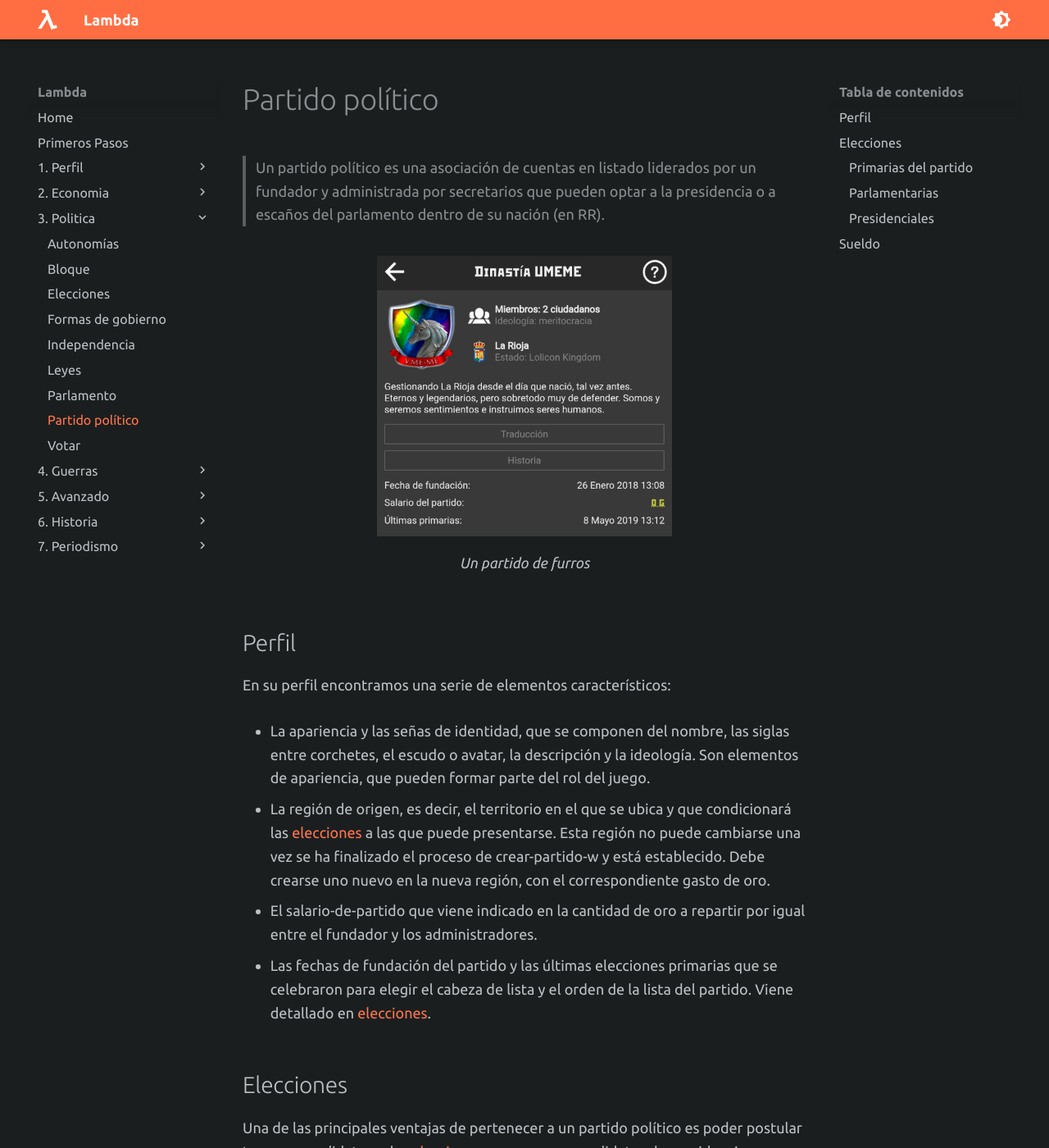
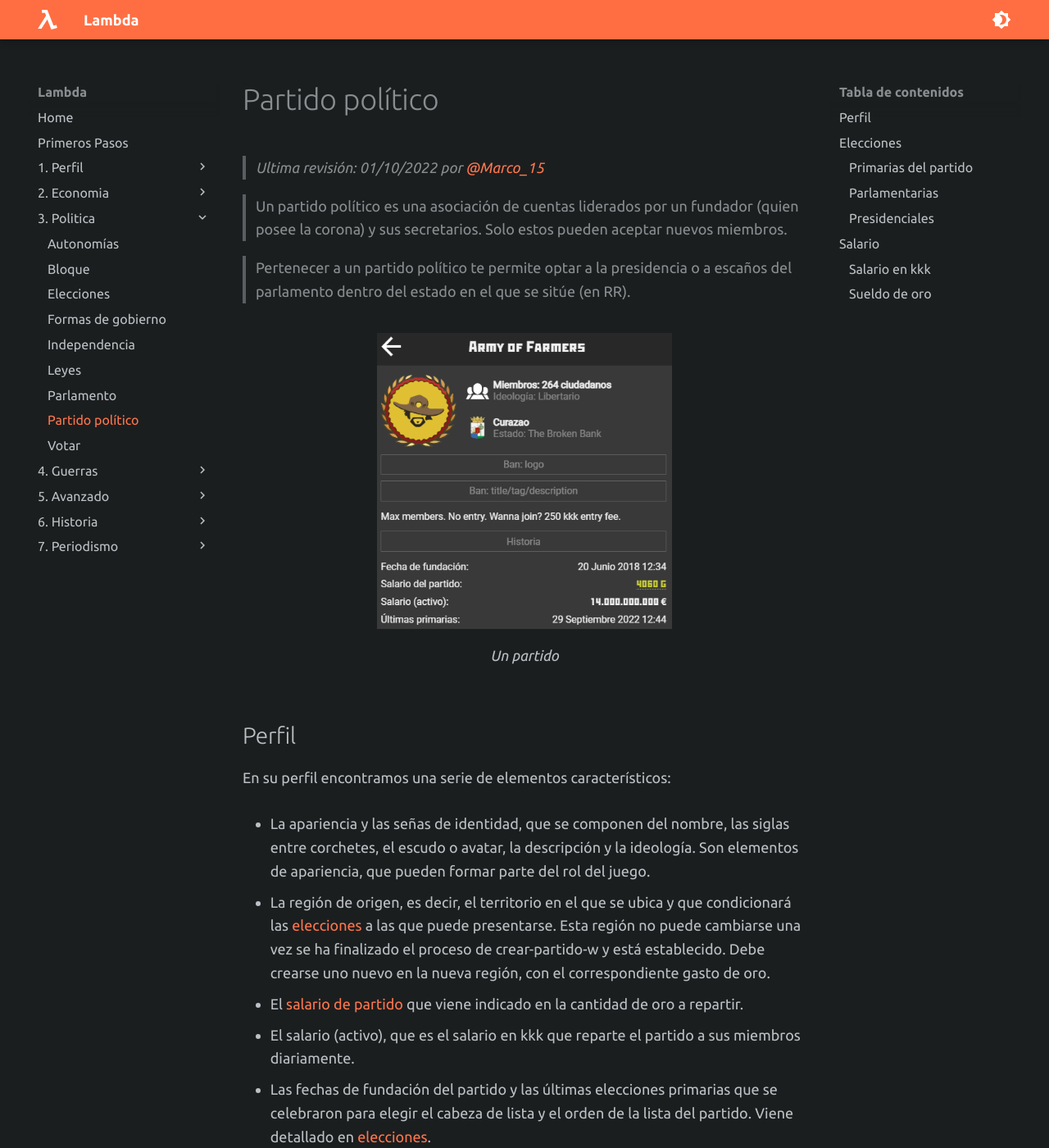
Before and after one commit to pbl0/lambda-mkdocs-material, an MkDocs documentation site: the page built from docs/3.-Politica/Partido.md, in a window 1280 px wide and 1400 px high. Shown: the whole window at 82% size. Built offline with MkDocs 1.6.1 and Material for MkDocs 9.7.7, drawn with Linux system fonts in a browser that asks for light colours; some of the changed text lies outside the part shown.

Commit message:
Actualización partido y sueldo

```diff
--- a/docs/3.-Politica/Partido.md
+++ b/docs/3.-Politica/Partido.md
@@ -1,10 +1,16 @@
 # Partido político
 
-> Un partido político es una asociación de cuentas en listado liderados por un fundador y administrada por secretarios que pueden optar a la presidencia o a escaños del parlamento dentro de su nación (en RR).
+> _Ultima revisión: 01/10/2022 por [@Marco_15](https://t.me/Marco_15)_
+
+<!-- * -->
+
+> Un partido político es una asociación de cuentas liderados por un fundador (quien posee la corona) y sus secretarios. Solo estos pueden aceptar nuevos miembros.
+<!-- * -->
+> Pertenecer a un partido político te permite optar a la presidencia o a escaños del parlamento dentro del estado en el que se sitúe (en RR).
 
 <figure markdown>
-  ![Imagen de partido](/img/posts/politica/partido/partido.jpg){ .screenshot loading=lazy }
-  <figcaption>Un partido de furros</figcaption>
+  ![Imagen de partido](/img/posts/politica/partido/partido.png){ .screenshot loading=lazy }
+  <figcaption>Un partido</figcaption>
 </figure>
 
 ## Perfil
@@ -15,13 +21,15 @@
 
 - La región de origen, es decir, el territorio en el que se ubica y que condicionará las [elecciones](/3.-Politica/Elecciones/) a las que puede presentarse. Esta región no puede cambiarse una vez se ha finalizado el proceso de crear-partido-w y está establecido. Debe crearse uno nuevo en la nueva región, con el correspondiente gasto de oro.
 
-- El salario-de-partido que viene indicado en la cantidad de oro a repartir por igual entre el fundador y los administradores.
+- El [salario de partido](/3.-Politica/Partido/#salario) que viene indicado en la cantidad de oro a repartir.
+
+- El salario (activo), que es el salario en kkk que reparte el partido a sus miembros diariamente.
 
 - Las fechas de fundación del partido y las últimas elecciones primarias que se celebraron para elegir el cabeza de lista y el orden de la lista del partido. Viene detallado en [elecciones](/3.-Politica/Elecciones/).
 
 ## Elecciones
 
-Una de las principales ventajas de pertenecer a un partido político es poder postular te como candidato en las [elecciones](/3.-Politica/Elecciones/), ya sea como candidato a la presidencia o como parlamentario nacional o autonómico. Dependiendo de ello encontramos diferentes elecciones:
+Una de las principales ventajas de pertenecer a un partido político es poder postularte como candidato en las [elecciones](/3.-Politica/Elecciones/), ya sea como candidato a la presidencia o como parlamentario nacional o autonómico. Dependiendo de ello encontramos diferentes elecciones:
 
 ### Primarias del partido
 
@@ -55,24 +63,59 @@
 
 Si el partido desaparece o la región en la que se encuentra abandona la nación el candidato desaparece de las elecciones, pero una vez es elegido seguirá ostentando el cargo hasta las nuevas elecciones. Se repiten cada 5 días.
 
-## Sueldo
-
-El salario del partido es la cantidad de oro que el partido puede ofrecerle diariamente a los miembros del partido.
-
-- Dicha cantidad se reparte a partes iguales entre los miembros que ostenten algún cargo dentro del partido (el fundador y los administradores).
-
-- Cada miembro del partido que sea nivel 60 o más, haya permanecido en el partido más de 3 días y se haya conectado al juego en las últimas 24h sumará 20G de oro al salario del partido.
-
-- Para que los administradores cobren una parte debe haber acumulado un mínimo de 100G de oro en el salario total (más de 5 jugadores que cumplan las características anteriores y aporten los 20G).
-
-- Aquellos jugadores que aportan 20G de salario se indican con un tick verde en la lista del partido.
-
-- El salario se cobra cada 24h.
-
-- Ahora los partido también pueden ofrecer salario en dinero a todos los miembros.
-
-
 <figure markdown>
   ![Imagen de partido](/img/posts/politica/partido/miembros.jpg){ .screenshot loading=lazy }
   <figcaption>Miembros de un partido</figcaption>
 </figure>
+
+## Salario
+
+En septiembre de 2022 el sistema de sueldos fue modificado. Actualmente, existen 2 tipos de salario de partido.
+
+### Salario en kkk
+Es un **sueldo en dinero** del juego que puede ser recibido diariamente (en el reset diario). Estos pagos salen del balance del líder del partido.
+
+La cantidad a percibir, es asignada por el líder. Si este lo pone en RR PC, el salario se aplica a todo el partido. Sin embargo, en móvil, se ha de asignar el sueldo manualmente cuenta a cuenta.
+
+<figure markdown>
+  ![Imagen de salario de partido](/img/posts/politica/partido/salario-kkk-pc.jpg){ .screenshot-wide loading=lazy }
+  <figcaption>Salario (PC)</figcaption>
+</figure>
+
+<figure markdown>
+  ![Imagen de salario de partido](/img/posts/politica/partido/salario-movil.jpg){ .screenshot loading=lazy }
+  <figcaption>Salario</figcaption>
+</figure>
+
+<figure markdown>
+  ![Imagen de salario de partido](/img/posts/politica/partido/salario-individual.jpg){ .screenshot loading=lazy }
+  <figcaption>Salario individual</figcaption>
+</figure>
+
+
+### Sueldo de oro
+
+Es un **salario de oro** que puede ser repartido diariamente.
+
+Cada miembro del partido que sea nivel 60 o más, haya permanecido en el partido más de 3 días y se haya conectado al juego en las últimas 24h sumará 20G de oro al sueldo del partido, esto se verá reflejado con un tick al lado del nombre. El requisito para habilitar el sueldo del partido, es haber acumulado un mínimo de 100G de oro en el salario total (5 jugadores que posean el tick).
+
+Para repartir el sueldo de oro, el líder tendrá que asignar el sueldo de oro manualmente (500G como máximo por cuenta). El oro que no sea asignado manualmente, lo recibirá el líder. Se puede repartir más oro del generado por el partido, pero este oro extra sale de la cuenta del líder. Si se cambia el líder del partido, los sueldos asignados manualmente se borrarán y el líder tendrá que ponerlos de nuevo.
+
+<figure markdown>
+  ![Imagen de salario de partido](/img/posts/politica/partido/salario-movil.jpg){ .screenshot loading=lazy }
+  <figcaption>Salario por defecto</figcaption>
+</figure>
+<figure markdown>
+  ![Imagen de salario de partido](/img/posts/politica/partido/salario-g.png){ .screenshot loading=lazy }
+  <figcaption>Salario individual</figcaption>
+</figure>
+
+<figure markdown>
+  ![Imagen de salario de partido](/img/posts/politica/partido/salario-oro-pc.jpg){ .screenshot-wide loading=lazy }
+  <figcaption>Salario por defecto (PC)</figcaption>
+</figure>
+
+<figure markdown>
+  ![Imagen de salario de partido](/img/posts/politica/partido/salario-oro-pc.jpg){ .screenshot-wide loading=lazy }
+  <figcaption>Salario individual (PC)</figcaption>
+</figure>
--- a/docs/css/styles.css
+++ b/docs/css/styles.css
@@ -8,6 +8,9 @@
 .screenshot{
     max-width: 360px !important;
 }
+.screenshot-wide{
+    max-width: 540px !important;
+}
 
 .md-typeset{
     font-size: .9rem;
```
Also changed, not shown: docs/img/posts/politica/partido/partido.jpg (deleted), docs/img/posts/politica/partido/partido.png (added), docs/img/posts/politica/partido/salario-defecto-movil.jpg (added), docs/img/posts/politica/partido/salario-defecto-pc.jpg (added), docs/img/posts/politica/partido/salario-g.png (added), docs/img/posts/politica/partido/salario-individual.jpg (added), docs/img/posts/politica/partido/salario-kkk-pc.jpg (added), docs/img/posts/politica/partido/salario-movil.jpg (added), docs/img/posts/politica/partido/salario-oro-pc.jpg (added).
